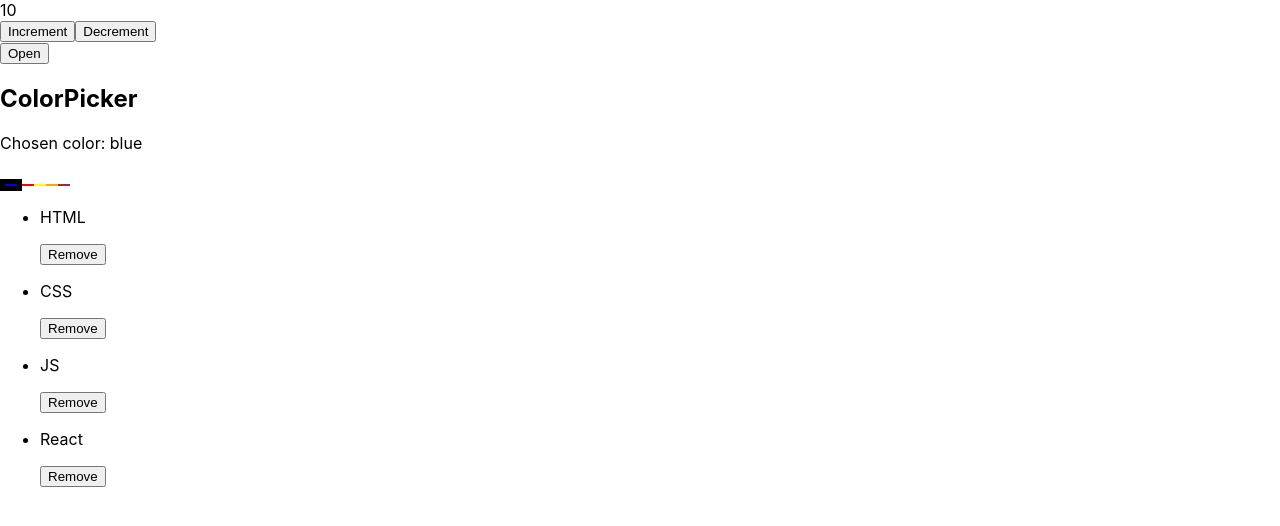
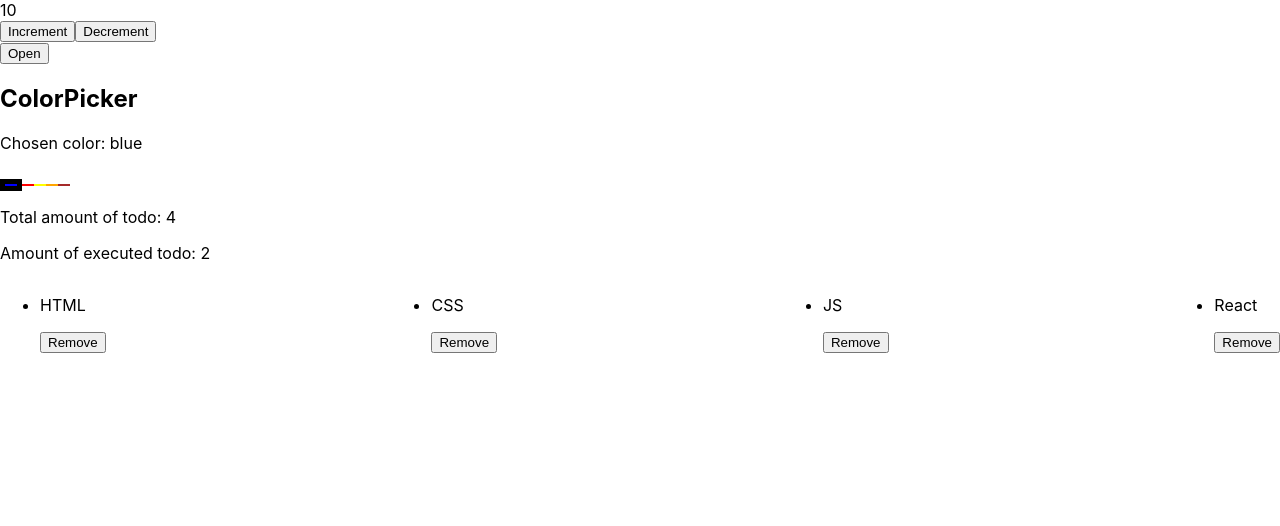
Before and after one commit to WixJoker/react-test, a React (Create React App) app: page / in a window 1280 px wide. Shown: the top 526 px of the page. Built offline with nearby package versions, Linux system fonts and the light colour scheme.

Commit message:
todos collection created

```diff
--- a/src/App.js
+++ b/src/App.js
@@ -16,10 +16,16 @@ class App extends Component {
   state = {
     todos: [
       { id: "1", description: "HTML", completed: false },
-      { id: "2", description: "CSS", completed: false },
+      { id: "2", description: "CSS", completed: true },
       { id: "3", description: "JS", completed: false },
-      { id: "4", description: "React", completed: false },
+      { id: "4", description: "React", completed: true },
     ],
+  };
+
+  deleteItem = (todoId) => {
+    this.setState((prevState) => ({
+      todos: prevState.todos.filter((todo) => todo.id !== todoId),
+    }));
   };
 
   render() {
@@ -29,7 +35,15 @@ class App extends Component {
         <Counter initialValue={10} />
         <Modal />
         <ColorPicker options={colorPickerOption} />
-        <ToDoList todos={todos} />
+        <div>
+          <p>Total amount of todo: {todos.length}</p>
+          <p>
+            Amount of executed todo:{" "}
+            {/* {todos.filter((todo) => todo.completed).length} */}
+            {todos.reduce((acc, todo) => (todo.completed ? acc + 1 : acc), 0)}
+          </p>
+        </div>
+        <ToDoList todos={todos} onDeleteToDo={this.deleteItem} />
       </div>
     );
   }
--- a/src/components/ToDoList/ToDoList.js
+++ b/src/components/ToDoList/ToDoList.js
@@ -1,12 +1,15 @@
 import React from "react";
+import css from "./ToDoList.module.css";
 
-const ToDoList = ({ todos }) => {
+const ToDoList = ({ todos, onDeleteToDo }) => {
   return (
-    <ul>
+    <ul className={css.itemList}>
       {todos.map(({ id, description }) => (
         <li key={id}>
           <p>{description}</p>
-          <button type="button">Remove</button>
+          <button type="button" onClick={() => onDeleteToDo(id)}>
+            Remove
+          </button>
         </li>
       ))}
     </ul>
--- /dev/null
+++ b/src/components/ToDoList/ToDoList.module.css
@@ -0,0 +1,5 @@
+.itemList {
+    display: flex;
+    align-items: center;
+    justify-content: space-between;
+}
```
